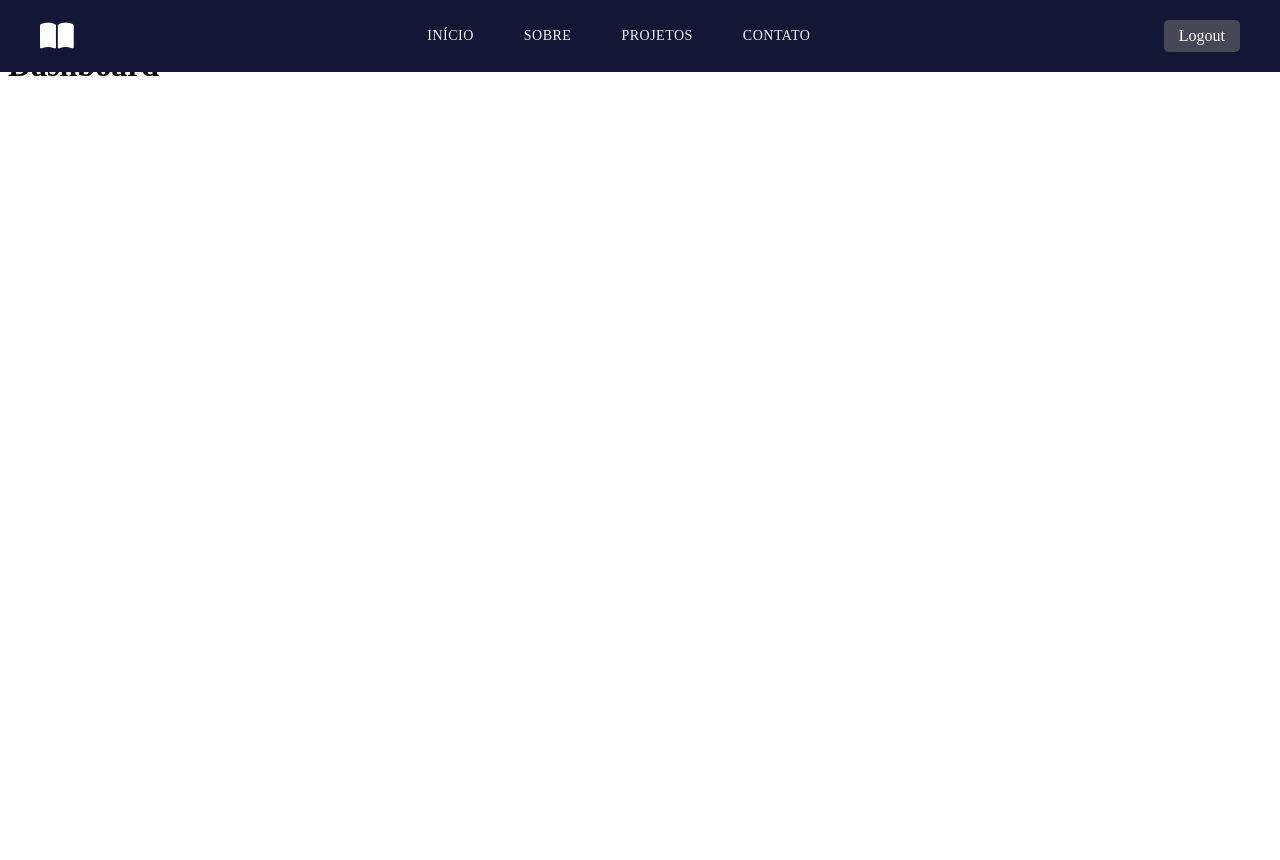
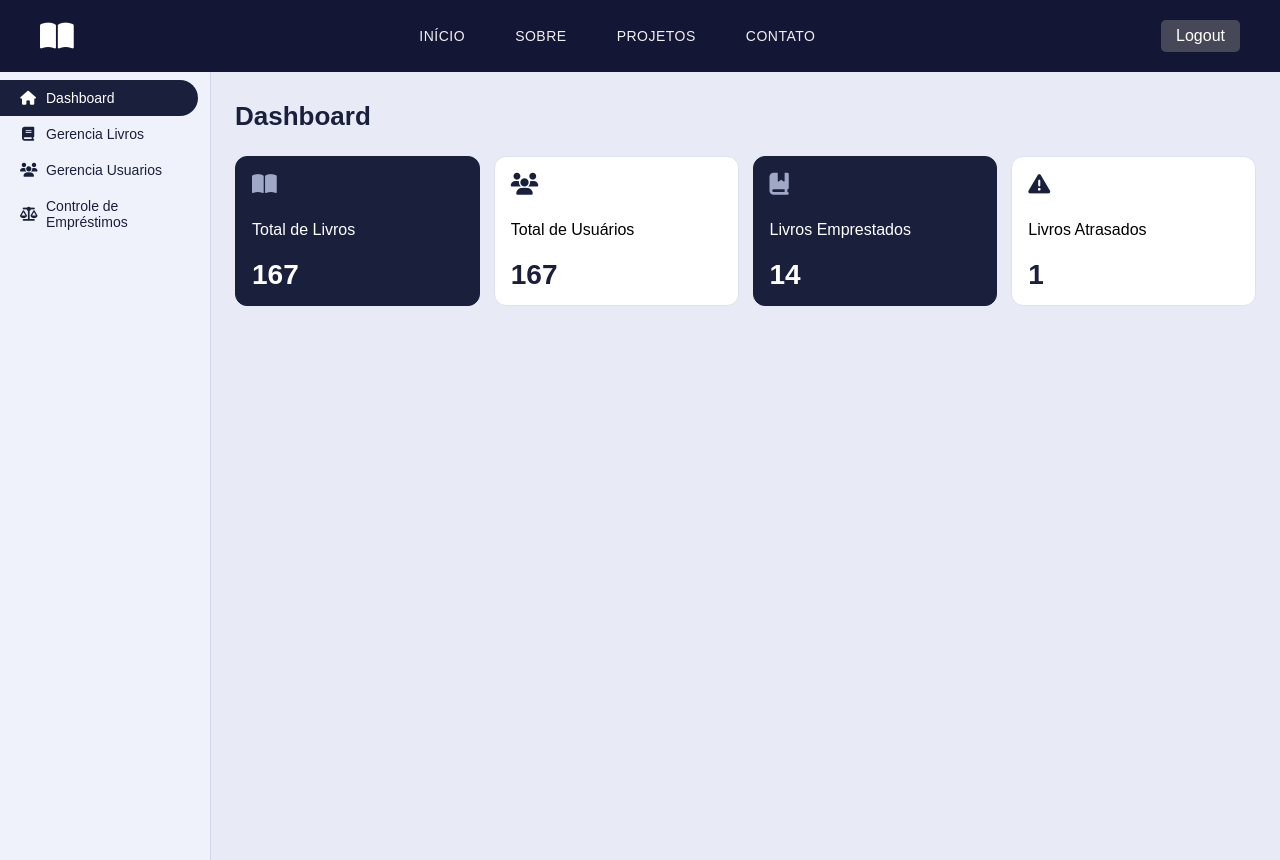
Before and after one commit to Iunctun/BibliotecaSA, a PHP site: page /pages/dashboard.html in a window 1280 px wide. Before the commit the page ends 76 px from the top, so only its background shows below. Run offline with PHP 8.4, Linux system fonts and the light colour scheme.

Commit message:
2.0
quinta feira

```diff
--- a/pages/dashboard.html
+++ b/pages/dashboard.html
@@ -32,8 +32,37 @@
                 <span>Controle de Empréstimos</span>
             </a>
         </aside>
-        <main class="main">
+    <main class="main">
             <h1>Dashboard</h1>
+
+
+        <div class="cards-grid">
+
+            <div class="metric-card dark">
+                <i class=" fa-solid fa-book-open"></i>
+                <P class="card-label">Total de Livros</P>
+                <p class="card-value">167</p>
+            </div>
+
+            <div class="metric-card">
+                <i class=" fa-solid fa-users"></i>
+                <P class="card-label">Total de Usuários</P>
+                <p class="card-value">167</p>
+            </div>
+
+            <div class="metric-card dark">
+                <i class=" fa-solid fa-book-bookmark"></i>
+                <P class="card-label">Livros Emprestados</P>
+                <p class="card-value">14</p>
+            </div>
+
+            <div class="metric-card">
+                <i class=" fa-solid fa-triangle-exclamation"></i>
+                <P class="card-label">Livros Atrasados</P>
+                <p class="card-value">1</p>
+            </div>
+
+            </div>
         </main>
     </div>
 
--- a/styles/dashoboard.css
+++ b/styles/dashboard.css
@@ -8,6 +8,7 @@ body {
 .layout{
     display: flex;
     min-height: 100vh;
+    padding-top: 60px;
 }
 
 .layout aside {
@@ -59,3 +60,52 @@ body {
     color: #1a1f3c;
     margin-bottom: 24px;
 }
+
+.cards-grid {
+    display: grid;
+    grid-template-columns: repeat(4,1fr);
+    gap: 14px;
+    margin-bottom: 24px;
+}
+
+.metric-card {
+    background-color: #ffffff;
+    border-radius: 12px;
+    padding: 16px;
+    border: 1px solid #dde1f0;
+    display: flex;
+    flex-direction: column;
+    gap: 6px;
+}
+
+.metric-card.dark {
+    background-color: #1a1f3c;
+    border-color: #1a1f3c;
+}
+
+.metric-card i {
+    font-size: 22px;
+    color: #1a1f3c;
+    margin-bottom: 4px;
+}
+
+.metric-card.dark i {
+    color: #a0a8c8;
+
+}
+
+.metric-card.dark .card-label {
+    color: #ffffff;
+}
+
+.metric-card .card-value {
+    font-size: 28px;
+    font-weight: 700;
+    color:#1a1f3c;
+    margin: 0;
+    line-height: 1;
+}
+
+.metric-card.dark .card-value {
+    color: #ffffff;
+}
```
